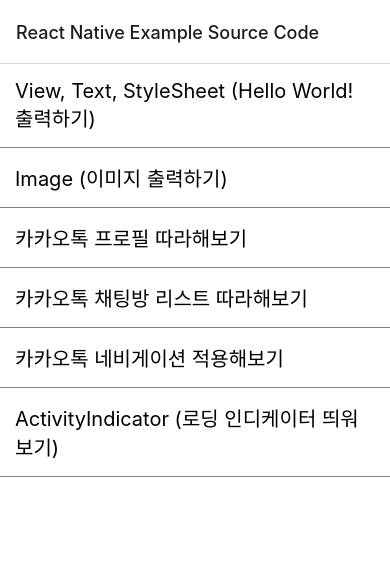
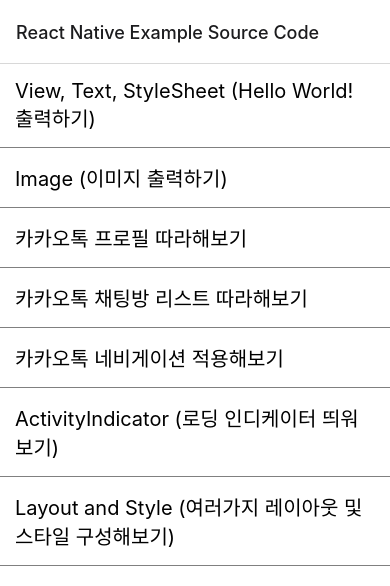
Before and after one commit to gangmin2/ReactNative, a React Native app: screen /Flex in a window 390 px wide. Shown: the top 586 px of the page. Built offline with nearby package versions, Linux system fonts and the light colour scheme.

Commit message:
Layout & Styles navigation 생성

```diff
--- a/App.js
+++ b/App.js
@@ -8,7 +8,8 @@
 import KakaoProfile from './root/3_Kakao_Profile';
 import KakaoChat from './root/4_Kakao_ChatList';
 import KakaoTab from './root/5_Kakao_Tab';
-import Loading from './root/6_Loading'
+import Loading from './root/6_Loading';
+import Layout from './root/7_Layout';
 
 const Home = ({ navigation }) => {
   return (
@@ -36,6 +37,10 @@
       <TouchableOpacity style={styles.touchableContainer} onPress={() => navigation.navigate("Loading")}>
         <Text style={styles.text}>ActivityIndicator (로딩 인디케이터 띄워보기)</Text>
       </TouchableOpacity>
+
+      <TouchableOpacity style={styles.touchableContainer} onPress={() => navigation.navigate("Layout and Style")}>
+        <Text style={styles.text}>Layout and Style (여러가지 레이아웃 및 스타일 구성해보기)</Text>
+      </TouchableOpacity>
     </View>
   );
 }
@@ -53,6 +58,7 @@
         <Stack.Screen name="KakaoChat" component={KakaoChat} />
         <Stack.Screen name="KakaoTab" component={KakaoTab} />
         <Stack.Screen name="Loading" component={Loading} />
+        <Stack.Screen name="Layout and Style" component={Layout} options={{headerShown: false}} />
       </Stack.Navigator>
     </NavigationContainer>
   );
--- /dev/null
+++ b/root/7_Layout.js
@@ -0,0 +1,90 @@
+import React from 'react';
+import { View, Text, TouchableOpacity, StyleSheet } from 'react-native';
+
+import { NavigationContainer } from '@react-navigation/native';
+import { createNativeStackNavigator } from '@react-navigation/native-stack';
+
+import Flex from './Layout/1_flex';
+import WidthandHeight from './Layout/2_width_height';
+import FlexDirection from './Layout/3_flexDirection';
+import JustifyContent from './Layout/4_justifyContent'
+import AlignItems from './Layout/5_alignItems';
+import Absolute from './Layout/6_absolute';
+import ImageStyles from './Layout/7_imageStyles';
+import TextStyles from './Layout/8_textStyles';
+import ViewStyles from './Layout/9_viewStyles';
+
+const Home = ({ navigation }) => {
+    return (
+        <View style={styles.container}>
+            <TouchableOpacity style={styles.touchableContainer} onPress={() => navigation.navigate("Flex")}>
+                <Text style={styles.text}>Flex</Text>
+            </TouchableOpacity>
+            <TouchableOpacity style={styles.touchableContainer} onPress={() => navigation.navigate("Width and Height")}>
+                <Text style={styles.text}>Width and Height</Text>
+            </TouchableOpacity>
+            <TouchableOpacity style={styles.touchableContainer} onPress={() => navigation.navigate("Flex Direction")}>
+                <Text style={styles.text}>Flex Direction</Text>
+            </TouchableOpacity>
+            <TouchableOpacity style={styles.touchableContainer} onPress={() => navigation.navigate("Justify Content")}>
+                <Text style={styles.text}>Justify Content</Text>
+            </TouchableOpacity>
+            <TouchableOpacity style={styles.touchableContainer} onPress={() => navigation.navigate("Align Items")}>
+                <Text style={styles.text}>Align Items</Text>
+            </TouchableOpacity>
+            <TouchableOpacity style={styles.touchableContainer} onPress={() => navigation.navigate("Absolute")}>
+                <Text style={styles.text}>Absolute</Text>
+            </TouchableOpacity>
+            <TouchableOpacity style={styles.touchableContainer} onPress={() => navigation.navigate("Image Styles")}>
+                <Text style={styles.text}>Image Styles</Text>
+            </TouchableOpacity>
+            <TouchableOpacity style={styles.touchableContainer} onPress={() => navigation.navigate("Text Styles")}>
+                <Text style={styles.text}>Text Styles</Text>
+            </TouchableOpacity>
+            <TouchableOpacity style={styles.touchableContainer} onPress={() => navigation.navigate("View Styles")}>
+                <Text style={styles.text}>View Styles</Text>
+            </TouchableOpacity>
+        </View>
+    );
+}
+
+
+
+const Stack = createNativeStackNavigator();
+
+const Layout = () => {
+  return (
+        <Stack.Navigator>
+            <Stack.Screen name="Layout and Style" component={Home} />
+            <Stack.Screen name="Flex" component={Flex} />
+            <Stack.Screen name="Width and Height" component={WidthandHeight} />
+            <Stack.Screen name="Flex Direction" component={FlexDirection} />
+            <Stack.Screen name="Justify Content" component={JustifyContent} />
+            <Stack.Screen name="Align Items" component={AlignItems} />
+            <Stack.Screen name="Absolute" component={Absolute} />
+            <Stack.Screen name="Image Styles" component={ImageStyles} />
+            <Stack.Screen name="Text Styles" component={TextStyles} />
+            <Stack.Screen name="View Styles" component={ViewStyles} />
+        </Stack.Navigator>
+  );
+}
+
+const styles = StyleSheet.create({
+  container: {
+    width: '100%',
+    height: '100%',
+    alignItems: 'center',
+    backgroundColor: 'white',
+  },
+  touchableContainer: {
+    borderBottomWidth: 1,
+    borderColor: 'gray',
+    width: '100%',
+    padding: 15,
+  },
+  text: {
+    fontSize: 20,
+  }
+})
+
+export default Layout;
--- /dev/null
+++ b/root/Layout/1_flex.js
@@ -0,0 +1,19 @@
+import React from 'react';
+import { View, Text, TouchableOpacity, StyleSheet } from 'react-native';
+
+const Flex = ({ navigation }) => {
+    return (
+        <View style={styles.container}>
+            <Text>Flex</Text>
+        </View>
+    )
+}
+
+const styles = StyleSheet.create({
+    container: {
+        flex: 1,
+        backgroundColor: 'white',
+    }
+})
+
+export default Flex
--- /dev/null
+++ b/root/Layout/2_width_height.js
@@ -0,0 +1,19 @@
+import React from 'react';
+import { View, Text, TouchableOpacity, StyleSheet } from 'react-native';
+
+const WidthandHeight = ({ navigation }) => {
+    return (
+        <View style={styles.container}>
+            <Text>WidthandHeight</Text>
+        </View>
+    )
+}
+
+const styles = StyleSheet.create({
+    container: {
+        flex: 1,
+        backgroundColor: 'white',
+    }
+})
+
+export default WidthandHeight
--- /dev/null
+++ b/root/Layout/3_flexDirection.js
@@ -0,0 +1,19 @@
+import React from 'react';
+import { View, Text, TouchableOpacity, StyleSheet } from 'react-native';
+
+const FlexDirection = ({ navigation }) => {
+    return (
+        <View style={styles.container}>
+            <Text>FlexDirection</Text>
+        </View>
+    )
+}
+
+const styles = StyleSheet.create({
+    container: {
+        flex: 1,
+        backgroundColor: 'white',
+    }
+})
+
+export default FlexDirection
--- /dev/null
+++ b/root/Layout/4_justifyContent.js
@@ -0,0 +1,19 @@
+import React from 'react';
+import { View, Text, TouchableOpacity, StyleSheet } from 'react-native';
+
+const JustifyContent = ({ navigation }) => {
+    return (
+        <View style={styles.container}>
+            <Text>JustifyContent</Text>
+        </View>
+    )
+}
+
+const styles = StyleSheet.create({
+    container: {
+        flex: 1,
+        backgroundColor: 'white',
+    }
+})
+
+export default JustifyContent
--- /dev/null
+++ b/root/Layout/5_alignItems.js
@@ -0,0 +1,19 @@
+import React from 'react';
+import { View, Text, TouchableOpacity, StyleSheet } from 'react-native';
+
+const AlignItems = ({ navigation }) => {
+    return (
+        <View style={styles.container}>
+            <Text>AlignItems</Text>
+        </View>
+    )
+}
+
+const styles = StyleSheet.create({
+    container: {
+        flex: 1,
+        backgroundColor: 'white',
+    }
+})
+
+export default AlignItems
--- /dev/null
+++ b/root/Layout/6_absolute.js
@@ -0,0 +1,19 @@
+import React from 'react';
+import { View, Text, TouchableOpacity, StyleSheet } from 'react-native';
+
+const Absolute = ({ navigation }) => {
+    return (
+        <View style={styles.container}>
+            <Text>Absolute</Text>
+        </View>
+    )
+}
+
+const styles = StyleSheet.create({
+    container: {
+        flex: 1,
+        backgroundColor: 'white',
+    }
+})
+
+export default Absolute
--- /dev/null
+++ b/root/Layout/7_imageStyles.js
@@ -0,0 +1,19 @@
+import React from 'react';
+import { View, Text, TouchableOpacity, StyleSheet } from 'react-native';
+
+const ImageStyles = ({ navigation }) => {
+    return (
+        <View style={styles.container}>
+            <Text>ImageStyles</Text>
+        </View>
+    )
+}
+
+const styles = StyleSheet.create({
+    container: {
+        flex: 1,
+        backgroundColor: 'white',
+    }
+})
+
+export default ImageStyles
--- /dev/null
+++ b/root/Layout/8_textStyles.js
@@ -0,0 +1,19 @@
+import React from 'react';
+import { View, Text, TouchableOpacity, StyleSheet } from 'react-native';
+
+const TextStyles = ({ navigation }) => {
+    return (
+        <View style={styles.container}>
+            <Text>TextStyles</Text>
+        </View>
+    )
+}
+
+const styles = StyleSheet.create({
+    container: {
+        flex: 1,
+        backgroundColor: 'white',
+    }
+})
+
+export default TextStyles
--- /dev/null
+++ b/root/Layout/9_viewStyles.js
@@ -0,0 +1,19 @@
+import React from 'react';
+import { View, Text, TouchableOpacity, StyleSheet } from 'react-native';
+
+const ViewStyles = ({ navigation }) => {
+    return (
+        <View style={styles.container}>
+            <Text>ViewStyles</Text>
+        </View>
+    )
+}
+
+const styles = StyleSheet.create({
+    container: {
+        flex: 1,
+        backgroundColor: 'white',
+    }
+})
+
+export default ViewStyles
```
